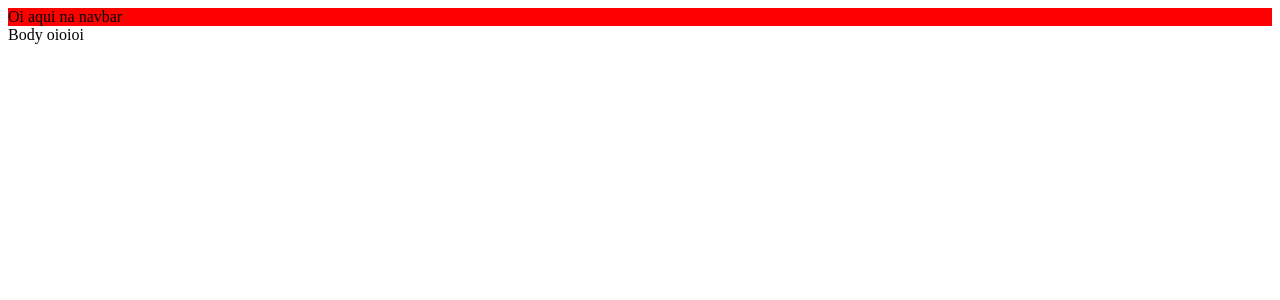
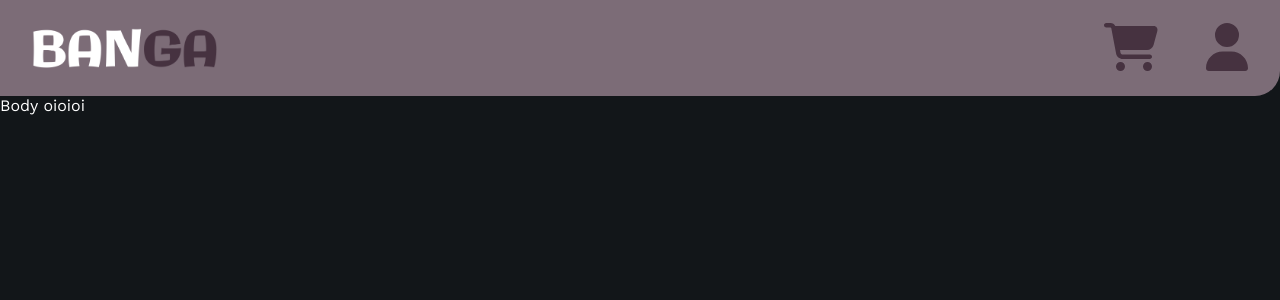
Before and after one commit to arthurvergacas/banga-online-store, a React (Create React App) app in the folder packages/frontend/: page / in a window 1280 px wide. Shown: the top 300 px of the page. Built offline with nearby package versions, Linux system fonts and the light colour scheme; a web font is replaced by a local one.

Commit message:
feat: create basic navbar structure

```diff
--- a/packages/frontend/src/App.tsx
+++ b/packages/frontend/src/App.tsx
@@ -1,4 +1,5 @@
 import Navbar from './components/Navbar';
+import './global.css';
 
 function App() {
   return (
--- a/packages/frontend/src/components/Navbar/Navbar.module.css
+++ b/packages/frontend/src/components/Navbar/Navbar.module.css
@@ -1,3 +1,59 @@
-.container {
-  background-color: red;
+#navbar {
+  display: flex;
+  align-items: center;
+  justify-content: space-between;
+
+  height: var(--navbar-height);
+
+  padding-inline: 2em;
+
+  background-color: var(--light-brown);
+
+  border-bottom-right-radius: 25px;
 }
+
+#largeLogo {
+  height: 2.5em;
+  display: block;
+}
+
+#smallLogo {
+  height: 6.5em;
+  display: none;
+}
+
+#navbar ul {
+  display: flex;
+
+  gap: 3em;
+}
+
+#navbar ul li {
+  display: inline;
+}
+
+#navbar i {
+  color: var(--accent-brown);
+
+  font-size: 3em;
+
+  transition: color 0.15s ease-out;
+}
+
+#navbar i:hover {
+  color: var(--light-accent-brown);
+}
+
+@media (max-width: 500px) {
+  #largeLogo {
+    display: none;
+  }
+
+  #smallLogo {
+    display: block;
+  }
+
+  #navbar i {
+    font-size: 2.5em;
+  }
+}
--- a/packages/frontend/src/components/Navbar/index.tsx
+++ b/packages/frontend/src/components/Navbar/index.tsx
@@ -1,5 +1,33 @@
+import { FontAwesomeIcon } from '@fortawesome/react-fontawesome';
+import { faCartShopping, faUser } from '@fortawesome/free-solid-svg-icons';
+
+import largeLogo from '../../assets/img/logo-large-transparent.png';
+import smallLogo from '../../assets/img/logo-small.png';
 import styles from './Navbar.module.css';
 
 export default function Navbar() {
-  return <div className={styles.container}>Oi aqui na navbar</div>;
+  return (
+    <nav id={styles.navbar}>
+      <a href="/">
+        <img src={largeLogo} alt="Banga's Logo" id={styles.largeLogo} />
+        <img src={smallLogo} alt="Banga's Logo" id={styles.smallLogo} />
+      </a>
+      <ul>
+        <li>
+          <a href="/">
+            <i aria-label="Cart">
+              <FontAwesomeIcon icon={faCartShopping} />
+            </i>
+          </a>
+        </li>
+        <li>
+          <a href="/">
+            <i aria-label="Profile">
+              <FontAwesomeIcon icon={faUser} />
+            </i>
+          </a>
+        </li>
+      </ul>
+    </nav>
+  );
 }
```
